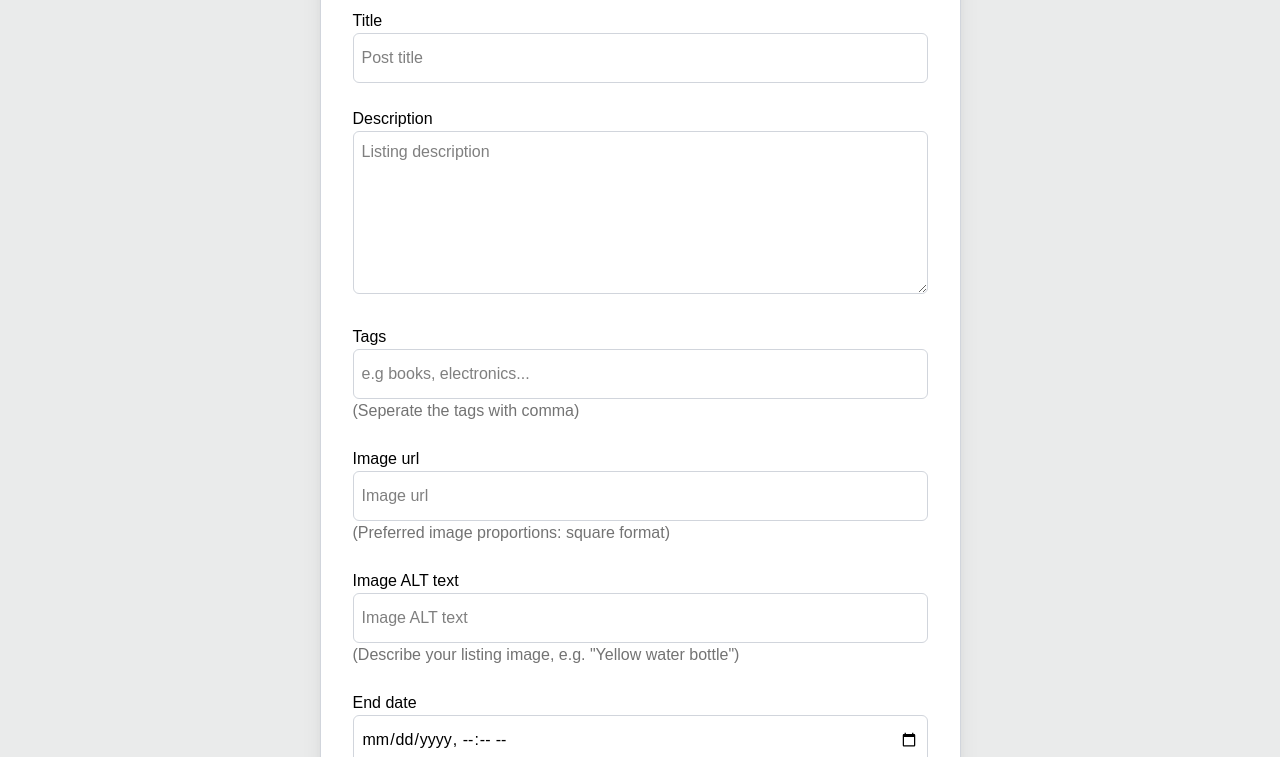
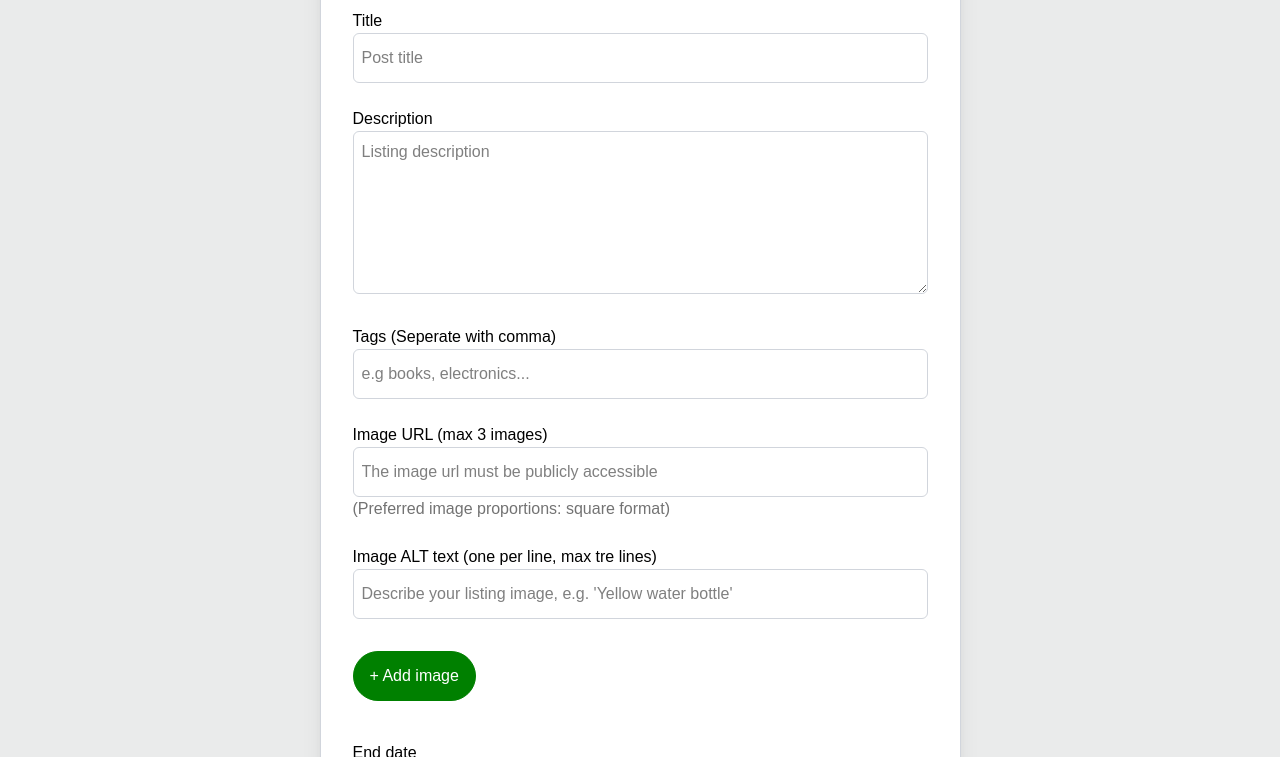
Before and after one commit to martir2109/FED2-SP2-martir2109, a website built with Vite: page listing/create/index.html in a window 1280 px wide. Shown: the part 195-952 px from the top of the page. Built offline with nearby package versions, Linux system fonts and the light colour scheme.

Commit message:
Styling and added "+ add image" button

```diff
--- a/listing/create/index.html
+++ b/listing/create/index.html
@@ -59,7 +59,9 @@
         </div>
 
         <div class="field">
-          <label for="tags" class="form-label">Tags</label>
+          <label for="tags" class="form-label"
+            >Tags (Seperate with comma)</label
+          >
           <input
             type="text"
             placeholder="e.g books, electronics..."
@@ -68,45 +70,53 @@
             class="h-[50px] w-full rounded-md border border-gray-300 bg-white p-2 focus:ring-2 focus:ring-blue-500 focus:outline-none"
             aria-required="true"
           />
-          <span id="tags-info" class="text-grey text-underInput"
-            >(Seperate the tags with comma)</span
-          >
+
           <span id="tags-error" class="text-danger text-p italic"></span>
         </div>
 
         <div class="field">
-          <label for="media" class="form-label">Image url</label>
+          <label for="media" class="form-label">Image URL (max 3 images)</label>
           <input
             type="url"
-            placeholder="Image url"
+            placeholder="The image url must be publicly accessible"
             name="imageUrl"
             id="media"
             class="h-[50px] w-full rounded-md border border-gray-300 bg-white p-2 focus:ring-2 focus:ring-blue-500 focus:outline-none"
             aria-required="true"
+            multiple
           />
           <span id="media-info" class="text-grey text-underInput"
-            >(Preferred image proportions: square format)</span
-          >
+            >(Preferred image proportions: square format)
+          </span>
           <span id="media-error" class="text-danger text-p italic"></span>
         </div>
 
         <div class="field">
-          <label for="alt" class="form-label">Image ALT text</label>
+          <label for="alt" class="form-label"
+            >Image ALT text (one per line, max tre lines)</label
+          >
           <input
             type="text"
-            placeholder="Image ALT text"
+            placeholder="Describe your listing image, e.g. 'Yellow water bottle'"
             name="imageAlt"
             id="alt"
             class="h-[50px] w-full rounded-md border border-gray-300 bg-white p-2 focus:ring-2 focus:ring-blue-500 focus:outline-none"
             aria-required="true"
           />
-          <span id="alt-info" class="text-grey text-underInput"
-            >(Describe your listing image, e.g. "Yellow water bottle")</span
-          >
           <span id="alt-error" class="text-danger text-p italic"></span>
         </div>
+        <div id="extra-images" class="flex flex-col gap-4"></div>
+        <div class="w-full h-[50px]">
+          <button
+            type="button"
+            id="add-image-btn"
+            class="py-2 px-4 -mt-4 rounded-full cursor-pointer h-full flex justify-center items-center border border-green bg-green text-white hover:bg-white hover:text-black hover:border-black"
+          >
+            + Add image
+          </button>
+        </div>
 
-        <div class="field">
+        <div class="field" class="-mt-2">
           <label for="endDate" class="form-label">End date</label>
           <input
             type="datetime-local"
--- a/listing/edit/index.html
+++ b/listing/edit/index.html
@@ -59,7 +59,9 @@
         </div>
 
         <div class="field">
-          <label for="tags" class="form-label">Tags</label>
+          <label for="tags" class="form-label"
+            >Tags (Seperate with comma)</label
+          >
           <input
             type="text"
             placeholder="e.g books, electronics..."
@@ -68,42 +70,50 @@
             class="h-[50px] w-full rounded-md border border-gray-300 bg-white p-2 focus:ring-2 focus:ring-blue-500 focus:outline-none"
             aria-required="true"
           />
-          <span id="tags-info" class="text-grey text-underInput"
-            >(Seperate the tags with comma)</span
-          >
           <span id="tags-error" class="text-danger text-p italic"></span>
         </div>
 
         <div class="field">
-          <label for="media" class="form-label">Image url</label>
+          <label for="media" class="form-label"
+            >Image URL (one per line, max 3 image urls)</label
+          >
           <input
             type="url"
-            placeholder="Image url"
+            placeholder="The image url must be publicly accessible"
             name="imageUrl"
             id="media"
             class="h-[50px] w-full rounded-md border border-gray-300 bg-white p-2 focus:ring-2 focus:ring-blue-500 focus:outline-none"
             aria-required="true"
           />
           <span id="media-info" class="text-grey text-underInput"
-            >(Preferred image proportions: square format)</span
-          >
+            >(Preferred image proportions: square format)
+          </span>
           <span id="media-error" class="text-danger text-p italic"></span>
         </div>
 
         <div class="field">
-          <label for="alt" class="form-label">Image ALT text</label>
+          <label for="alt" class="form-label"
+            >Image ALT text (One per line, max three lines)</label
+          >
           <input
             type="text"
-            placeholder="Image ALT text"
+            placeholder="Describe your listing image, e.g. 'Yellow water bottle'"
             name="imageAlt"
             id="alt"
             class="h-[50px] w-full rounded-md border border-gray-300 bg-white p-2 focus:ring-2 focus:ring-blue-500 focus:outline-none"
             aria-required="true"
           />
-          <span id="alt-info" class="text-grey text-underInput"
-            >(Describe your listing image, e.g. "Yellow water bottle")</span
+          <span id="alt-error" class="text-danger text-p italic"></span>
+        </div>
+        <div id="extra-images" class="flex flex-col gap-4"></div>
+        <div class="w-full h-[50px]">
+          <button
+            type="button"
+            id="add-image-btn"
+            class="py-2 px-4 -mt-4 rounded-full cursor-pointer h-full flex justify-center items-center border border-green bg-green text-white hover:bg-white hover:text-black hover:border-black"
           >
-          <span id="alt-error" class="text-danger text-p italic"></span>
+            + Add image
+          </button>
         </div>
 
         <div
```
